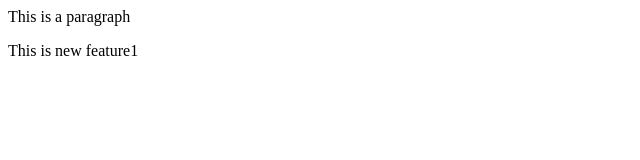
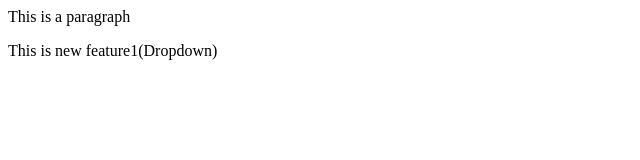
Before and after one commit to Kunal-Dhokrat/localrepo, a plain HTML site: page index.html in a window 1280 px wide. Shown: the full height of the page, 0-640 px from the left. Drawn offline with Linux system fonts and the light colour scheme.

Commit message:
Dropdown Added

```diff
--- a/index.html
+++ b/index.html
@@ -1,2 +1,2 @@
 <p>This is a paragraph</p>
-<p>This is new feature1</p>
+<p>This is new feature1(Dropdown)</p>
```
